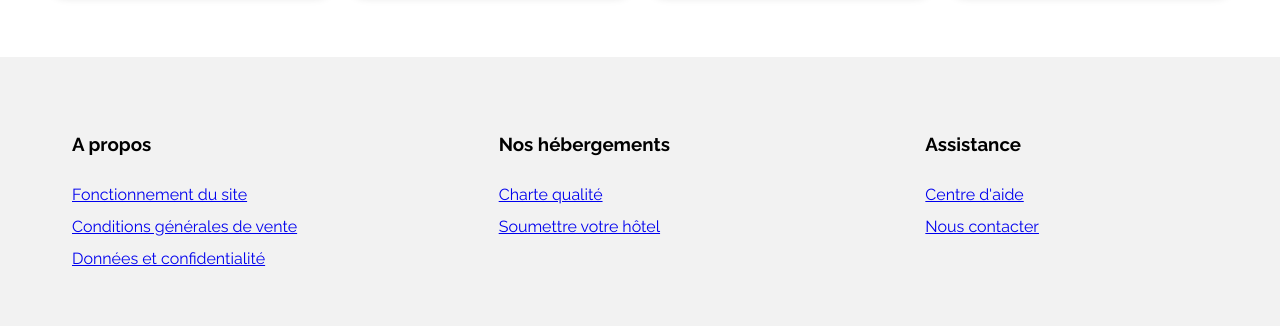
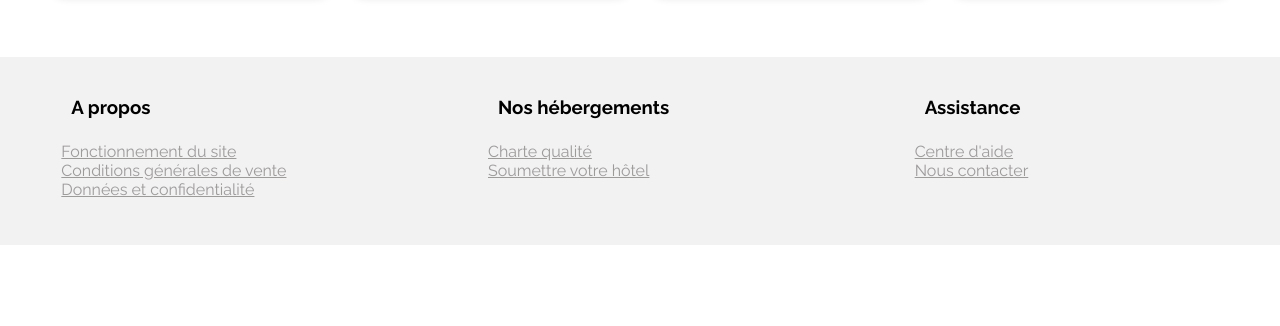
Before and after one commit to Jeremcroula92i/projet2, a plain HTML site: page index.html in a window 1280 px wide. Shown: the part 1622-1948 px from the top of the page. After the commit the page ends 1867 px from the top, so only its background shows below. Drawn offline with Linux system fonts and the light colour scheme.

Commit message:
Update style.css

```diff
--- a/CSS/style.css
+++ b/CSS/style.css
@@ -489,13 +489,18 @@ footer ul {
 
 .gauche, .milieu, .droite, .a {
     width: 30%;
-    line-height: 2em;
-    padding: 2em 2em;}
+}
 
-footer li,  {
+footer li {
     padding: 0px 0px 5px 10px;
 }
 
+.lienfoot {
+    color: #9d9a9a;
+}
+divlienfoot {
+    height:30px;
+}
 
 /*----------------------media queries-------------------*/
 /* Format Tablettes */
```
